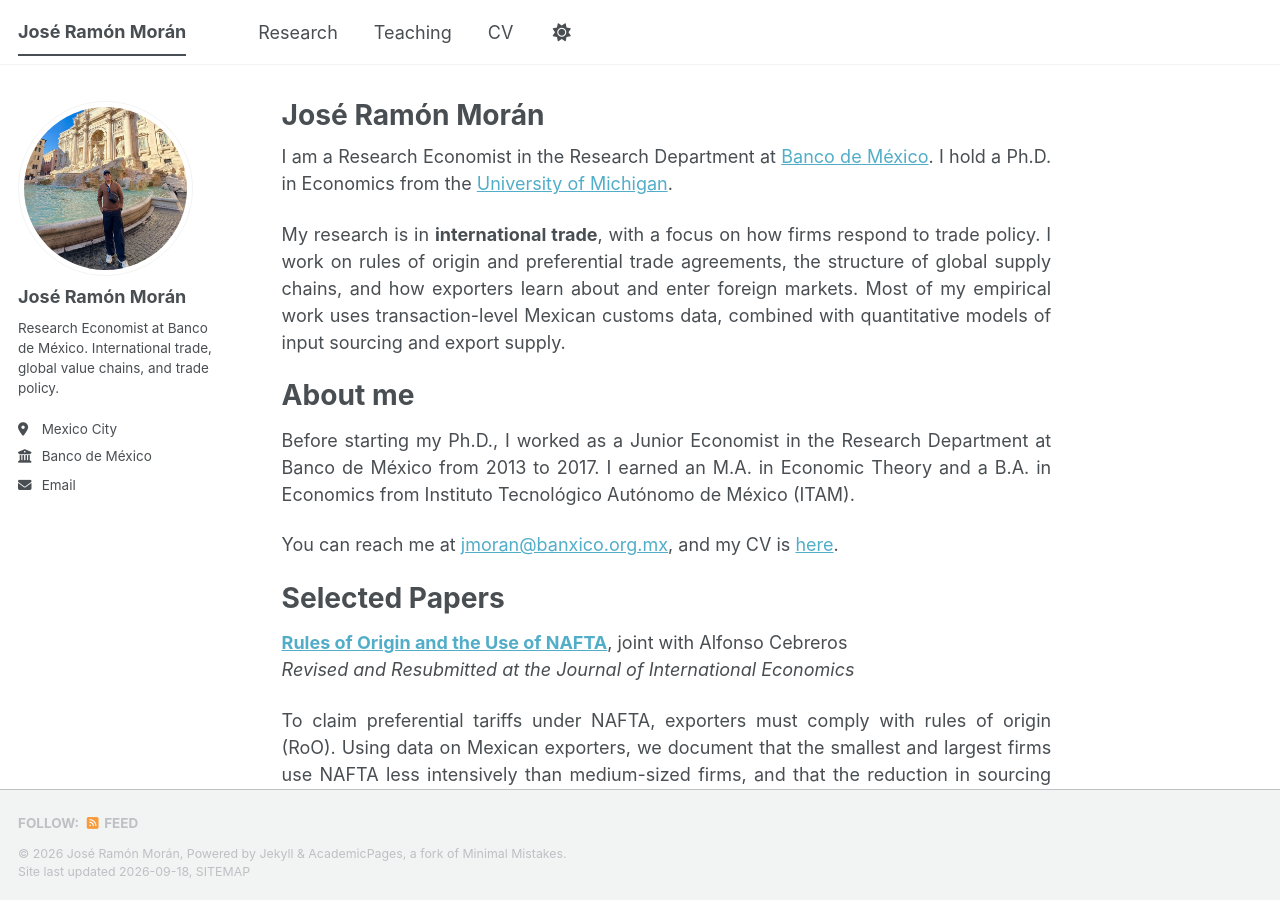
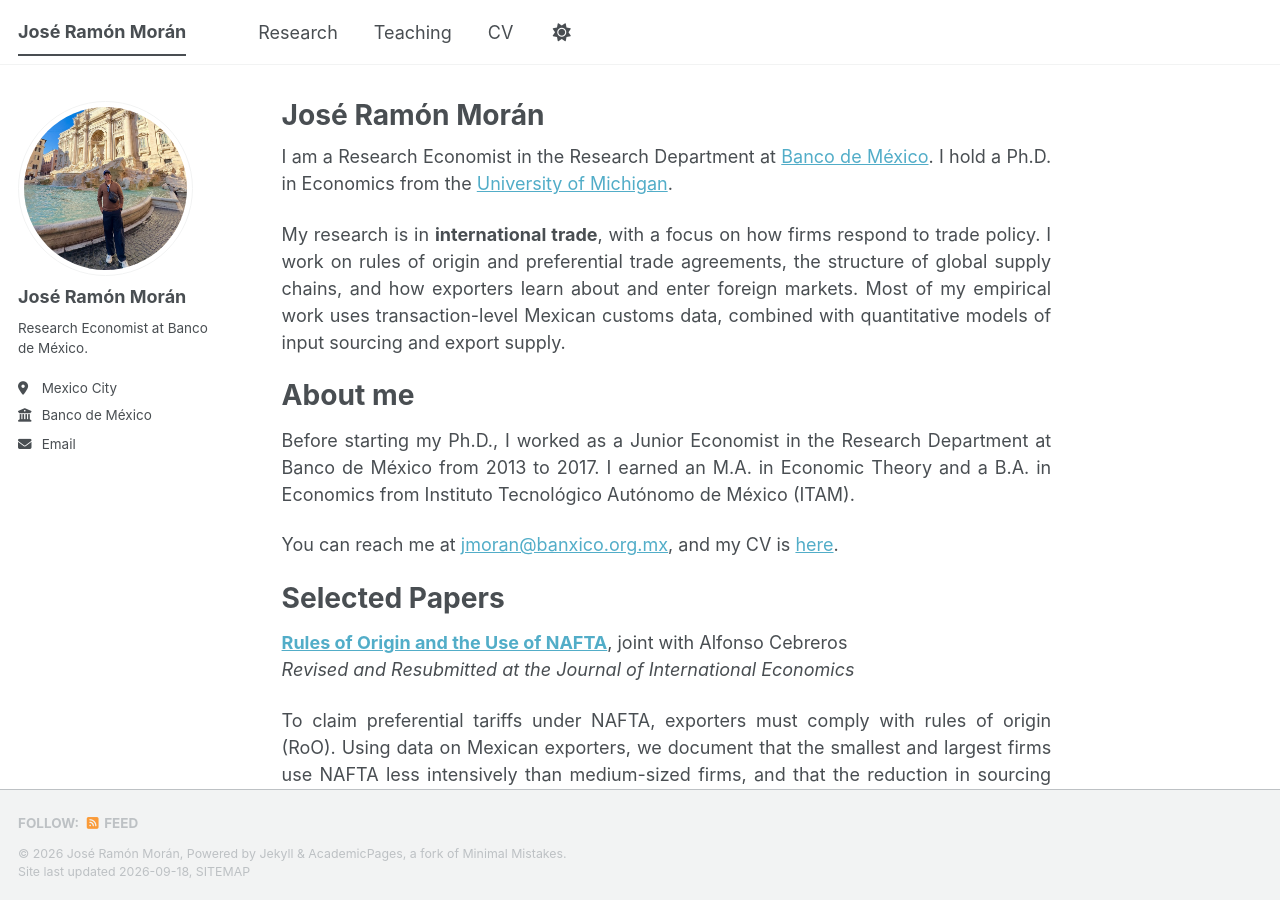
Before and after one commit to joseramonmoran/joseramonmoran.github.io, a Jekyll site: the page built from _pages/about.md, in a window 1280 px wide and 900 px high. Built offline with Jekyll 4.4.1, drawn with Linux system fonts in a browser that asks for light colours; a style sheet for code colours, icons or effects is not loaded; part of the change alters nothing that is shown.

Commit message:
Update _config.yml

```diff
--- a/_config.yml
+++ b/_config.yml
@@ -27,7 +27,7 @@ author:
   avatar           : "profile.jpeg"
   name             : "José Ramón Morán"
   pronouns         : # example: "she/her"
-  bio              : "Research Economist at Banco de México. International trade, global value chains, and trade policy."
+  bio              : "Research Economist at Banco de México."
   location         : "Mexico City"
   employer         : "Banco de México"
   uri              : # URL
@@ -65,9 +65,9 @@ author:
   goodreads        : # Username
   google_plus      : # Username
   keybase          : # Username
-  instagram        : # Username
+  instagram        : # "joserramoran"
   lastfm           : # Username
-  linkedin         : # Username — the part after linkedin.com/in/
+  linkedin         : # "joseramonmoran"
   mastodon         : # URL
   medium           : # URL
   pinterest        : # Username
```
